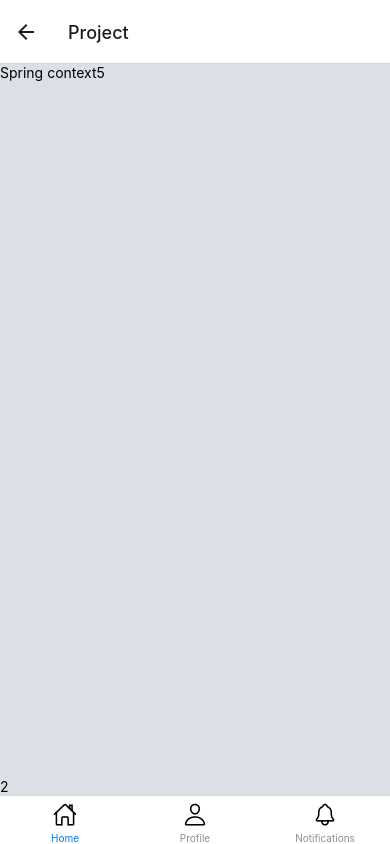
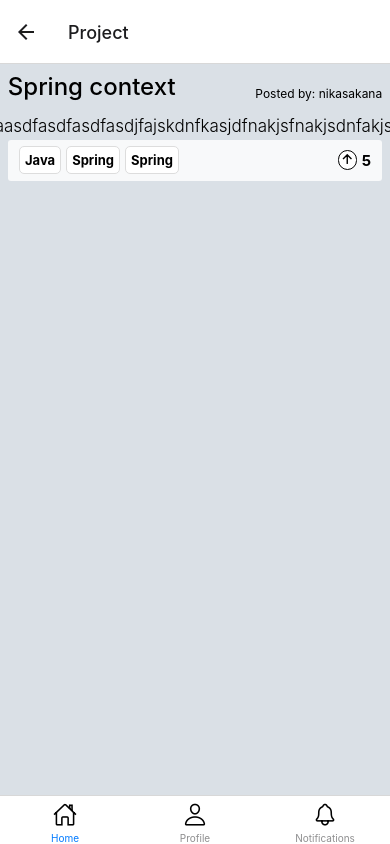
Before and after one commit to askthedude/askthedude-mobile, a React Native app: screen /Home in a window 390 px wide. Both pictures are taken after a click on the button 195 px from the left and 250 px from the top of the page. Built offline with nearby package versions, Linux system fonts and the light colour scheme.

Commit message:
added general framework for individual project page

```diff
--- a/src/commons/component/PartialProjectView.tsx
+++ b/src/commons/component/PartialProjectView.tsx
@@ -1,9 +1,10 @@
 import { View, Text, StyleSheet } from "react-native";
 import React from "react";
 import { PartialProjectData } from "../model";
-import { TechnologyInfoView } from "./TechnologyTagView";
+import { TechnologyTagView } from "./TechnologyTagView";
 import { UpvoteArrowView } from "./UpvoteArrowView";
 import { TouchableOpacity } from "react-native-gesture-handler";
+import UpvotesView from "./UpvotesView";
 
 export const PartialProjectInfoView = ({
   project,
@@ -26,15 +27,10 @@ export const PartialProjectInfoView = ({
         <View style={styles.lowerContainer}>
           <View style={styles.tagsContainer}>
             {project.technologies.map((tech) => (
-              <TechnologyInfoView key={tech.id} techonolgy={tech} />
+              <TechnologyTagView key={tech.id} techonolgy={tech} />
             ))}
           </View>
-          <View style={styles.upvotesContainer}>
-            <View style={{ marginRight: 5 }}>
-              <UpvoteArrowView size={15} />
-            </View>
-            <Text style={styles.likesContainer}>{project.stars}</Text>
-          </View>
+          <UpvotesView upvotes={project.stars} />
         </View>
       </View>
     </TouchableOpacity>
@@ -83,15 +79,4 @@ const styles = StyleSheet.create({
     padding: 5,
   },
   tagsContainer: { flexDirection: "row", alignItems: "flex-start" },
-  upvotesContainer: {
-    flexDirection: "row",
-    justifyContent: "flex-end",
-    alignItems: "center",
-  },
-  likesContainer: {
-    fontSize: 15,
-    justifyContent: "center",
-    alignItems: "center",
-    fontWeight: "bold",
-  },
 });
--- a/src/commons/component/TechnologyTagView.tsx
+++ b/src/commons/component/TechnologyTagView.tsx
@@ -2,7 +2,7 @@ import { View, Text, StyleSheet } from "react-native";
 import React from "react";
 import { TechnologyData } from "../model";
 
-export const TechnologyInfoView = ({
+export const TechnologyTagView = ({
   techonolgy,
   backgroundColor,
 }: {
@@ -29,6 +29,8 @@ const styles = StyleSheet.create({
     marginVertical: 3,
     justifyContent: "center",
     alignItems: "center",
+    borderColor: "#DDDDDD",
+    borderWidth: 1,
   },
   text: { color: "black", fontSize: 13, fontWeight: "700" },
 });
--- /dev/null
+++ b/src/commons/component/UpvotesView.tsx
@@ -0,0 +1,32 @@
+import { View, Text, StyleSheet } from "react-native";
+import React from "react";
+import { UpvoteArrowView } from "./UpvoteArrowView";
+
+type Props = {};
+
+const UpvotesView = ({ upvotes }: { upvotes: number }) => {
+  return (
+    <View style={styles.container}>
+      <View style={{ marginRight: 5 }}>
+        <UpvoteArrowView size={15} />
+      </View>
+      <Text style={styles.likesContainer}>{upvotes}</Text>
+    </View>
+  );
+};
+
+const styles = StyleSheet.create({
+  container: {
+    flexDirection: "row",
+    justifyContent: "flex-end",
+    alignItems: "center",
+  },
+  likesContainer: {
+    fontSize: 15,
+    justifyContent: "center",
+    alignItems: "center",
+    fontWeight: "bold",
+  },
+});
+
+export default UpvotesView;
--- a/src/page/homepage/ProjectScreen.tsx
+++ b/src/page/homepage/ProjectScreen.tsx
@@ -2,12 +2,14 @@ import { View, Text, StyleSheet } from "react-native";
 import React from "react";
 import { useRoute } from "@react-navigation/native";
 import { CompleteProjectData } from "../../commons/model";
+import { TechnologyTagView } from "../../commons/component/TechnologyTagView";
+import UpvotesView from "../../commons/component/UpvotesView";
 
 export const ProjectScreen = () => {
   const project: CompleteProjectData = {
     id: 1,
     title: "Spring context",
-    description: "wazaap",
+    description: "wazaasdfasdfasdfasdjfajskdnfkasjdfnakjsfnakjsdnfakjsnfap",
     stars: 5,
     is_active: true,
     url: "www.someurl.com",
@@ -15,7 +17,19 @@ export const ProjectScreen = () => {
     technologies: [
       {
         id: 1,
-        title: "some title",
+        title: "Java",
+        is_hot: true,
+        resource_url: "some url to resource",
+      },
+      {
+        id: 2,
+        title: "Spring",
+        is_hot: true,
+        resource_url: "some url to resource",
+      },
+      {
+        id: 3,
+        title: "Spring",
         is_hot: true,
         resource_url: "some url to resource",
       },
@@ -40,14 +54,32 @@ export const ProjectScreen = () => {
   };
 
   const route: any = useRoute();
+  // use paramter below to fetch data via HTTP API
   const { projectId } = route.params;
   return (
     <View style={styles.container}>
       <View style={styles.upperContainer}>
-        <Text>{project.title}</Text>
-        <Text>{project.stars}</Text>
+        <Text style={styles.title}>{project.title}</Text>
+        <Text style={styles.author}>
+          Posted by: {project.users[0].username}
+        </Text>
       </View>
-      <Text>{projectId}</Text>
+
+      <View style={styles.middleContainer}>
+        <View style={styles.descriptionContainer}>
+          <Text style={styles.descriptionText}>{project.description}</Text>
+        </View>
+        <View style={styles.metadataContainer}>
+          <View style={styles.tagsContainer}>
+            {project.technologies.map((tech) => (
+              <TechnologyTagView techonolgy={tech} />
+            ))}
+          </View>
+          <UpvotesView upvotes={project.stars} />
+        </View>
+      </View>
+
+      <View style={styles.bottomContainer}></View>
     </View>
   );
 };
@@ -57,8 +89,41 @@ const styles = StyleSheet.create({
     flex: 1,
     backgroundColor: "#DAE0E6",
   },
-  upperContainer: { flex: 1, flexDirection: "row" },
-  generalInfo: {},
-  middleContainer: {},
+  upperContainer: {
+    flexDirection: "row",
+    alignItems: "flex-end",
+    justifyContent: "space-between",
+    paddingHorizontal: "2%",
+    paddingVertical: "2%",
+  },
+  title: { fontSize: 24, fontWeight: "500" },
+  authorContainer: {},
+  author: { fontSize: 12 },
+  middleContainer: {
+    justifyContent: "center",
+    alignItems: "center",
+    maxHeight: "50%",
+    paddingHorizontal: "2%",
+    marginVertical: "1%",
+  },
+  descriptionContainer: {
+    alignItems: "flex-start",
+    marginVertical: "1%",
+  },
+  descriptionText: { fontSize: 17, fontWeight: "300" },
+  metadataContainer: {
+    width: "100%",
+    alignItems: "center",
+    justifyContent: "space-between",
+    flexDirection: "row",
+    backgroundColor: "#F8F9FA",
+    borderRadius: 3,
+    paddingHorizontal: "3%",
+  },
+  tagsContainer: {
+    alignItems: "flex-start",
+    flexDirection: "row",
+    marginVertical: "1%",
+  },
   bottomContainer: {},
 });
```
Also changed, not shown: src/commons/component/Author.tsx (added, +14 -0 lines).
